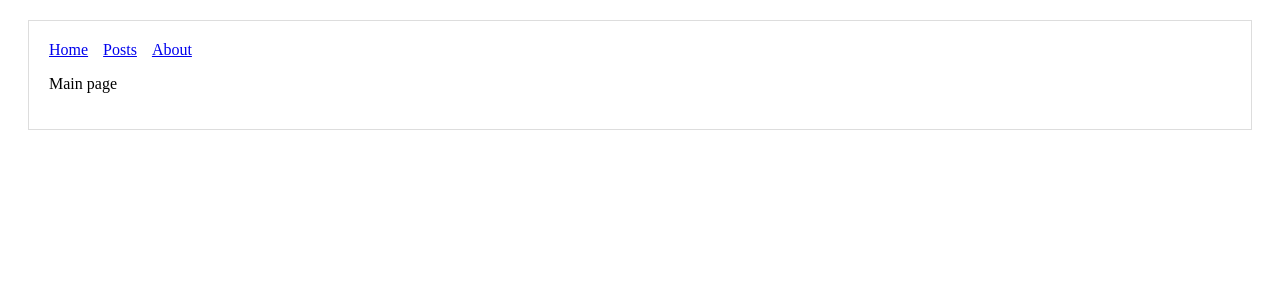
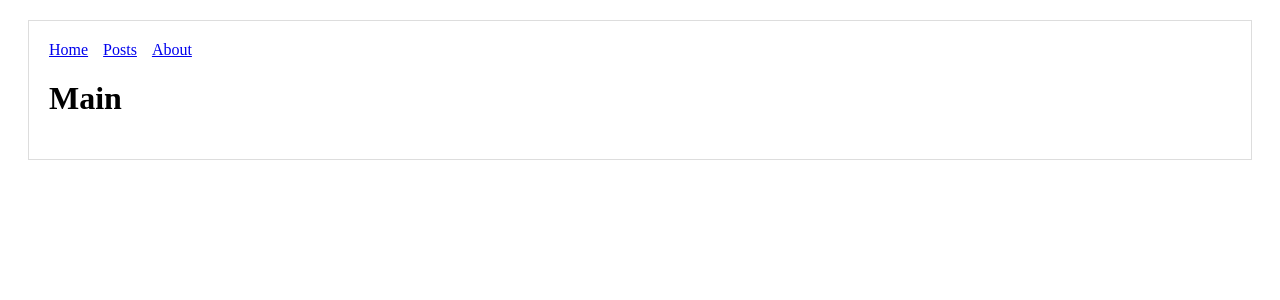
Before and after one commit to NikolasMelui/nextjs-test, a Next.js app: page / in a window 1280 px wide. Shown: the top 300 px of the page. Built offline with nearby package versions, Linux system fonts and the light colour scheme.

Commit message:
Fix Main

```diff
--- a/pages/index.js
+++ b/pages/index.js
@@ -3,7 +3,7 @@ import Layout from "../components/MyLayout";
 const Main = () => (
   <div>
     <Layout>
-      <p>Main page</p>
+      <h1>Main</h1>
     </Layout>
   </div>
 );
```
